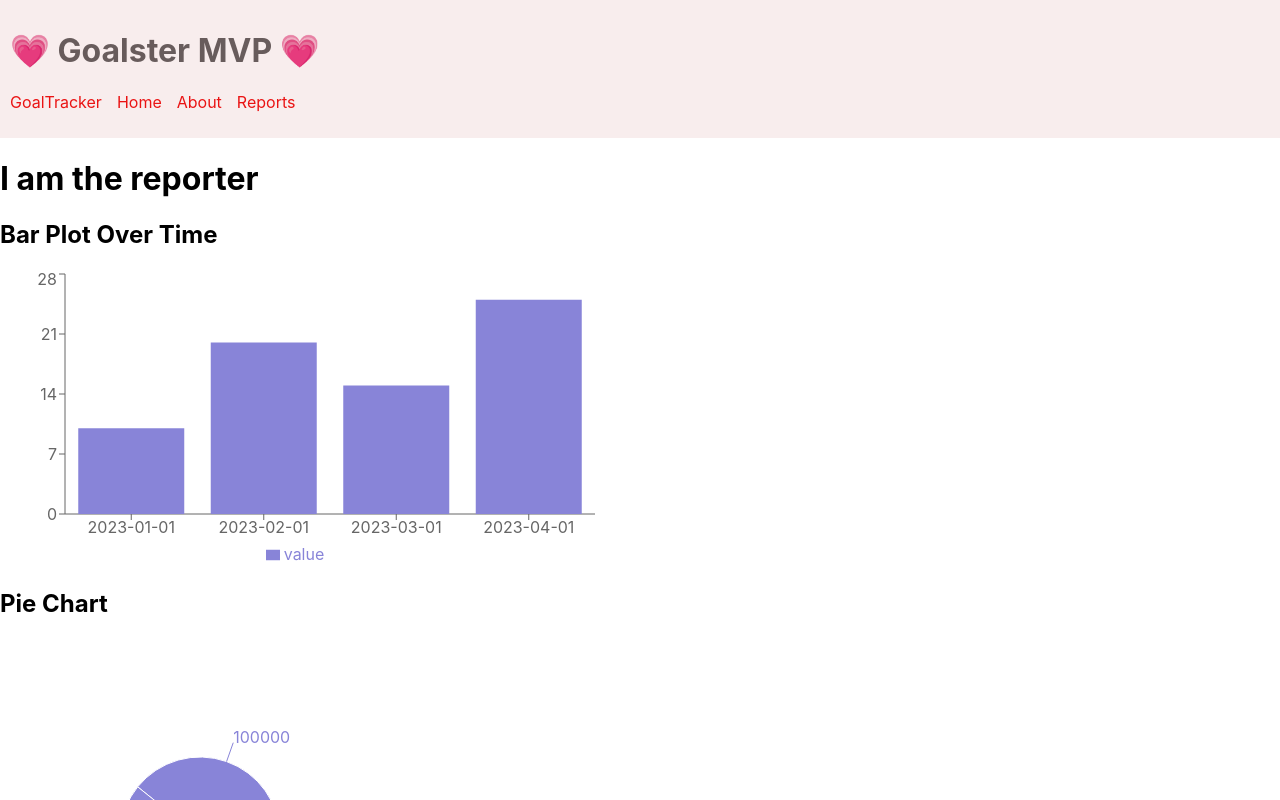
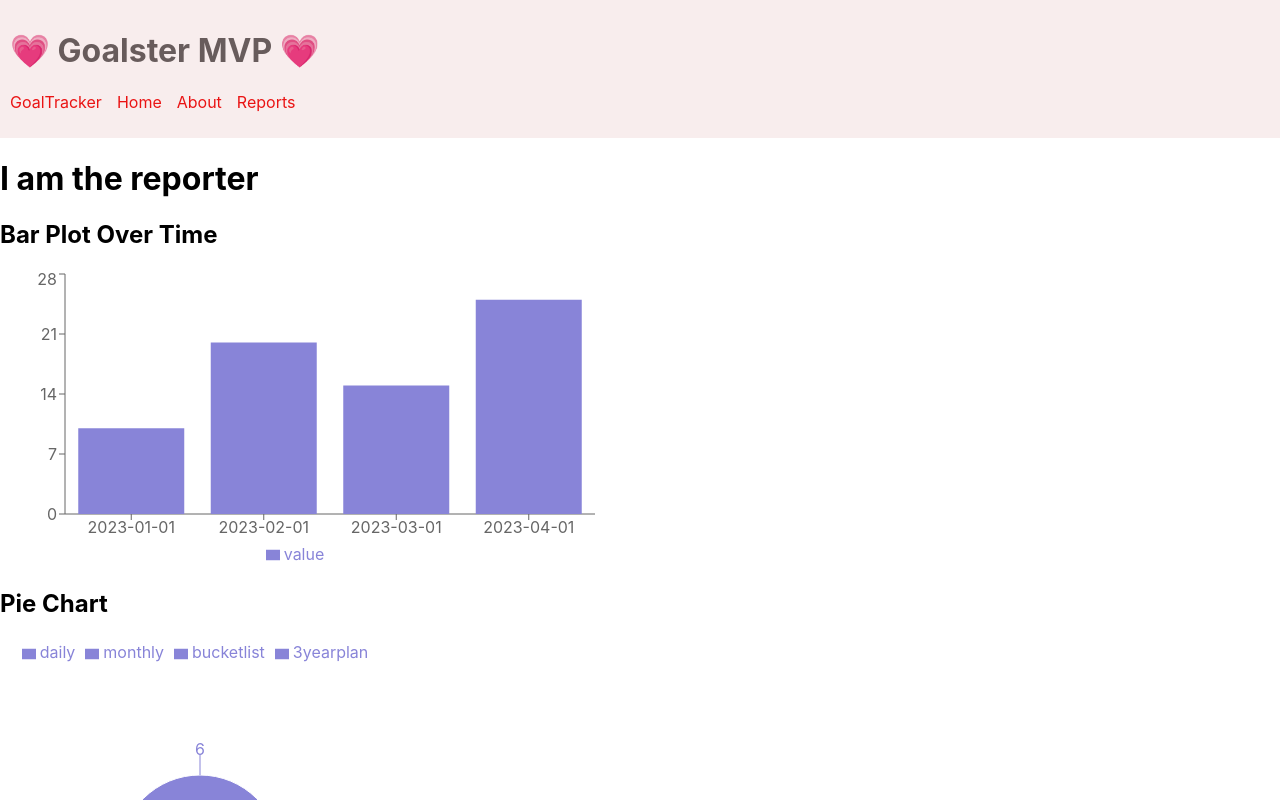
Before and after one commit to benjamin-jacobson/SE-Phase-2-Project, a React (Create React App) app: page /reports in a window 1280 px wide. Shown: the top 800 px of the page. Built offline with nearby package versions, Linux system fonts and the light colour scheme; data requests are answered from the project's data file.

Commit message:
making the pie chart show categories properly

```diff
--- a/db.json
+++ b/db.json
@@ -41,6 +41,12 @@
       "metric": "vvv",
       "category": "daily",
       "id": 13
+    },
+    {
+      "goal": "eat brocalli",
+      "metric": "Tough ",
+      "category": "3yearplan",
+      "id": 14
     }
   ],
   "animals": [
--- a/src/components/PieChartzzz.js
+++ b/src/components/PieChartzzz.js
@@ -2,6 +2,22 @@ import React from 'react';
 import { PieChart, Pie, Legend, Tooltip, ResponsiveContainer } from 'recharts';
 
 function PieChartzzz({data}){
+
+  let countArr = [
+    { name: "daily", value: 1 },
+    { name: "monthly", value: 1 },
+    { name: "bucketlist", value: 1 },
+    { name:"3yearplan", value: 1}
+  ];
+  for (const c of data) {
+    let val = c.category;
+
+    for (const i of countArr) {
+      if (i.name === val) {
+        i.value++;
+      }
+    }
+  }
 
   return (
     <div>
@@ -10,7 +26,7 @@ function PieChartzzz({data}){
           <Pie
             dataKey="value"
             isAnimationActive={false}
-            data={data}
+            data={countArr}
             cx="50%"
             cy="50%"
             outerRadius={80}
@@ -18,6 +34,7 @@ function PieChartzzz({data}){
             label
           />
           <Tooltip />
+        <Legend verticalAlign="top" height={36} />
         </PieChart>
     </div>
   );
--- a/src/pages/Reports.js
+++ b/src/pages/Reports.js
@@ -8,7 +8,8 @@ function Reports() {
 
   const [newData,setNewData] = useState([])
   useEffect(() => {
-    const url = "http://localhost:4000/animals"
+    // const url = "http://localhost:4000/animals"
+    const url = "http://localhost:4000/goals"
     fetch(url,
       {method: "GET",
       headers: {"Content-Type":"application/json"}
```
